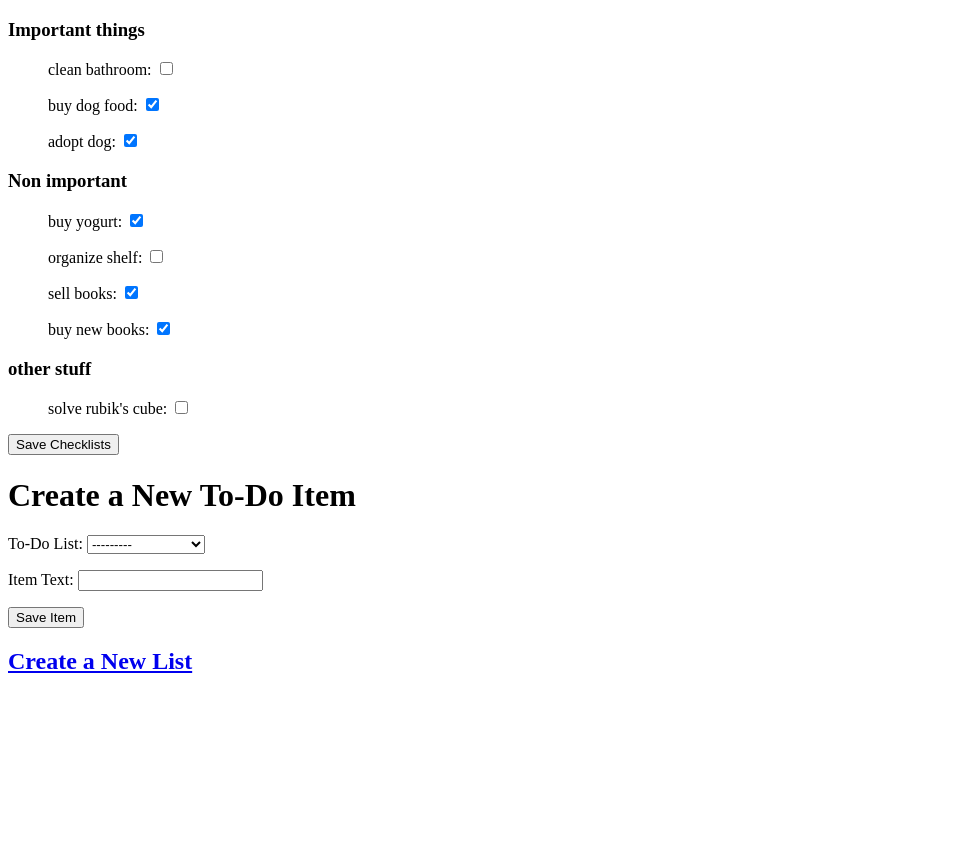
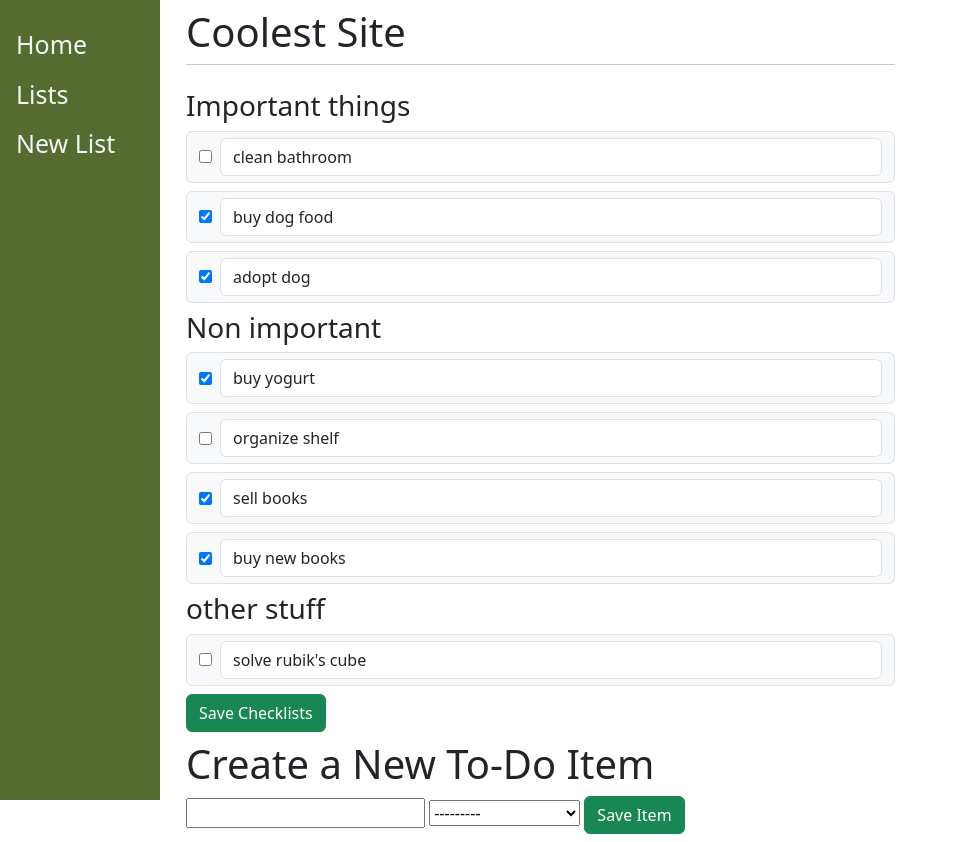
Before and after one commit to Gabriel-Roc/Django-learn, a Django app: page /lists/ in a window 1280 px wide. Shown: the whole page, without its empty margins (0-958 px from the left). Before the commit the page ends 673 px from the top, so only its background shows below. Run offline with Django 5.2, Linux system fonts and the light colour scheme; data comes from the database, SQL or seed files in the repository; both versions use the stored data as it was after the commit.

Commit message:
made stylings and now it looks very good

```diff
--- a/my_site/app_test/templates/base.html
+++ b/my_site/app_test/templates/base.html
@@ -1,11 +1,59 @@
 <!DOCTYPE html>
 <head>
+    <meta charset="utf-8">
+    <meta name="viewport" content="width=device-width, initial-scale=1">
+    <link href="https://cdn.jsdelivr.net/npm/bootstrap@5.3.8/dist/css/bootstrap.min.css" rel="stylesheet"
+    integrity="sha384-sRIl4kxILFvY47J16cr9ZwB07vP4J8+LH7qKQnuqkuIAvNWLzeN8tE5YBujZqJLB" crossorigin="anonymous">
+
+    <style type="text/css">
+        .sidenav {
+            height: 100%;
+            width: 160px;
+            position: fixed;
+            z-index: 1;
+            top: 0;
+            left: 0;
+            background-color: darkolivegreen;
+            overflow-x: hidden;
+            padding-top: 20px;
+        }
+        .sidenav a {
+            padding: 6px 8px 6px 16px;
+            text-decoration: none;
+            font-size: 25px;
+            color: whitesmoke;
+            display: block;
+        }
+        .sidenav a:hover {
+            color: #818181;
+        }
+        .main {
+            margin-left: 160px;
+            padding: 0px 10px;
+        }
+    </style>
     <title>{% block title %}My website{% endblock %}</title>
 </head>
+<body>
+    <div class="sidenav">
+        <a href="/home/">Home</a>
+        <a href="/lists/">Lists</a>
+        <a href="/lists/new/">New List</a>
+    </div>
+    <div class="main">
+        <div class="row ms-1 w-100">
+            <div class="col-8">
+                <h1 class="mt-2">Coolest Site</h1>
+                <hr class="mt-0 mb-4">
+                {% block content %}
+                {% endblock %}
+            </div>
+        </div>
+    </div>
 
-<body>
-    <p>
-        {% block content %}
-        {% endblock %}
-    </p>
+    <script src="https://cdn.jsdelivr.net/npm/@popperjs/core@2.11.8/dist/umd/popper.min.js"
+    integrity="sha384-I7E8VVD/ismYTF4hNIPjVp/Zjvgyol6VFvRkX/vR+Vc4jQkC+hVqc2pM8ODewa9r" crossorigin="anonymous"></script>
+    <script src="https://cdn.jsdelivr.net/npm/bootstrap@5.3.8/dist/js/bootstrap.min.js"
+    integrity="sha384-G/EV+4j2dNv+tEPo3++6LCgdCROaejBqfUeNjuKAiuXbjrxilcCdDz6ZAVfHWe1Y" crossorigin="anonymous"></script>
+
 </body>
--- a/my_site/app_test/templates/home.html
+++ b/my_site/app_test/templates/home.html
@@ -2,7 +2,4 @@
 {% extends 'base.html' %}
 {% block title %}My Cool Website{% endblock %}
 {% block content %}<h1>Cool Home Page</h1>
-<div>
-    <a href="/lists/"><h2>See your Lists</h2></a>
-</div>
 {% endblock %}
--- a/my_site/app_test/templates/list.html
+++ b/my_site/app_test/templates/list.html
@@ -8,28 +8,33 @@
     {% for list in lists %}
         <h3>{{ list.name }}</h3>
         {% for item in items %}
-        <ul>
         {% if item.todo_list == list %}
-                {{ item.text }}:
+            <div class="mb-2 input-group-prepend input-group-text">
                 {% if item.completed == True %}
                     <input type="checkbox" value="clicked" name="{{item.id}}" checked>
                 {% else %}
                     <input type="checkbox" value="clicked" name="{{item.id}}">
                 {% endif %}
+                <input type="text", value="{{item.text}}" class="form-control ms-2">
+            </div>
+        {% else %}
         {% endif %}
-        </ul>
         {% endfor %}
     {% endfor %}
-<button type="submit", name="save", value="save">Save Checklists</button>
+    <div class="input-group mb-2">
+        <button type="submit", name="save", value="save" class="btn btn-success">Save Checklists</button>
+    </div>
     </form>
 </div>
 <div>
     <form method="POST" action="#">
+        <div class="input-group-prepend mb-2">
             <h1>Create a New To-Do Item</h1>
-    {{ form_item.as_p }}
+            {{ form_item.text }}
+            {{ form_item.todo_list }}
             {% csrf_token %}
-    <button type="submit", name="saveItem", value="saveItem">Save Item</button>
+            <button type="submit", name="saveItem", value="saveItem" class="btn btn-success">Save Item</button>
+        </div>
     </form>
 </div>
-<h2><a href="/lists/new/">Create a New List</a></h2>
 {% endblock %}
--- a/my_site/app_test/urls.py
+++ b/my_site/app_test/urls.py
@@ -2,7 +2,7 @@
 from . import views
 
 urlpatterns = [
-    path('', views.home, name='home'),
+    path('home/', views.home, name='home'),
     path('lists/', views.view_list, name='lists'),
     path('lists/new/', views.new_list, name='new_list'),
 ]
```
Also changed, not shown: my_site/app_test/templates/new_list.html (+8 -5 lines), my_site/db.sqlite3. Lines whose indentation alone changed are shown as unchanged.
